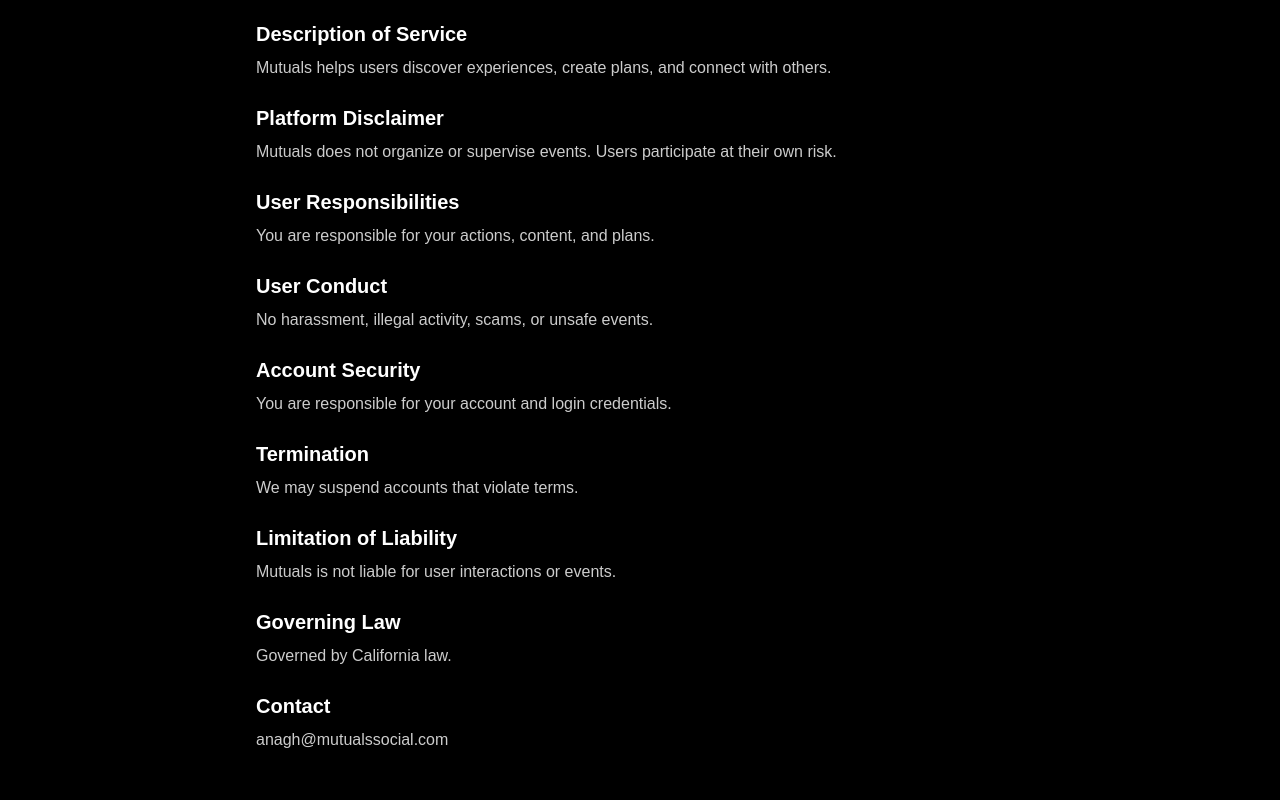
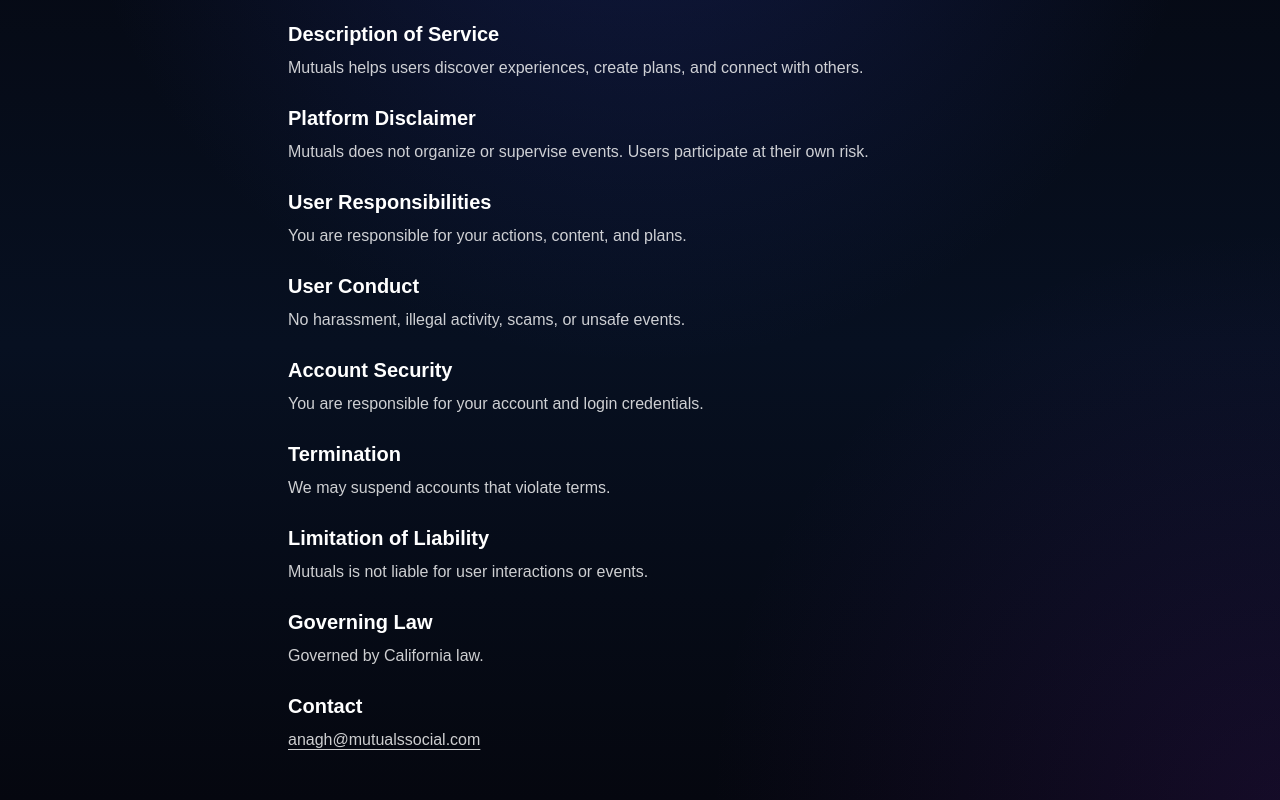
Before and after one commit to richavakharia/MutualsWebsite, a Next.js app: page /terms in a window 1280 px wide. Shown: the part 212-1012 px from the top of the page. Built offline with nearby package versions, Linux system fonts and the light colour scheme.

Commit message:
fix terms styling + email link

```diff
--- a/app/terms/page.tsx
+++ b/app/terms/page.tsx
@@ -1,7 +1,12 @@
 export default function TermsPage() {
   return (
-    <main className="min-h-screen bg-black text-white px-6 py-12">
-      <div className="mx-auto max-w-3xl">
+    <main className="relative min-h-screen overflow-hidden text-white">
+      {/* Background (same as Support) */}
+      <div className="absolute inset-0 -z-10 bg-[#05070f]" />
+      <div className="absolute inset-0 -z-10 bg-[radial-gradient(circle_at_top,rgba(40,58,160,0.32)_0%,rgba(40,58,160,0.18)_22%,transparent_48%),linear-gradient(180deg,#05070f_0%,#071021_55%,#05070f_100%)]" />
+      <div className="absolute inset-0 -z-10 bg-[radial-gradient(circle_at_bottom_right,rgba(117,39,189,0.14)_0%,transparent_35%)]" />
+
+      <div className="mx-auto max-w-3xl px-6 py-12 sm:px-8">
         <h1 className="text-3xl font-bold mb-4">Terms of Service</h1>
         <p className="text-white/60 mb-6">Last updated: 3/31/2026</p>
 
@@ -50,7 +55,12 @@
 
         <h2 className="text-xl font-semibold mt-6 mb-2">Contact</h2>
         <p className="text-white/80">
-          anagh@mutualssocial.com
+          <a
+            href="mailto:anagh@mutualssocial.com"
+            className="underline underline-offset-4 transition hover:text-white"
+          >
+            anagh@mutualssocial.com
+          </a>
         </p>
       </div>
     </main>
```
